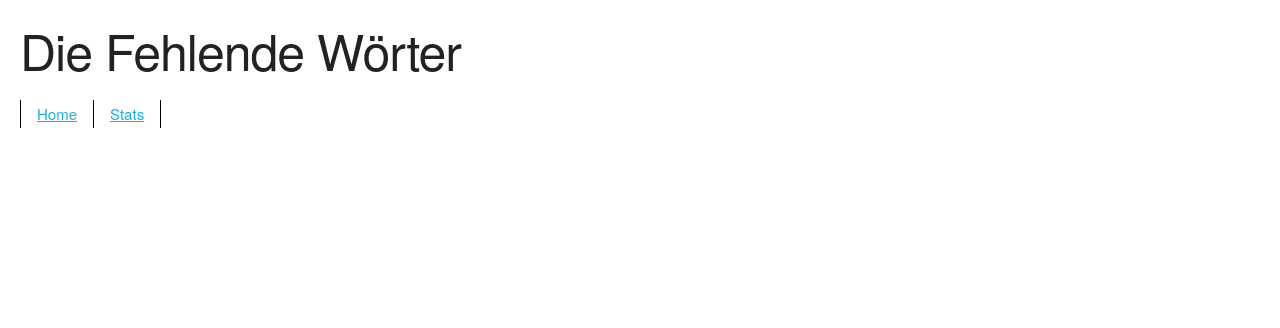
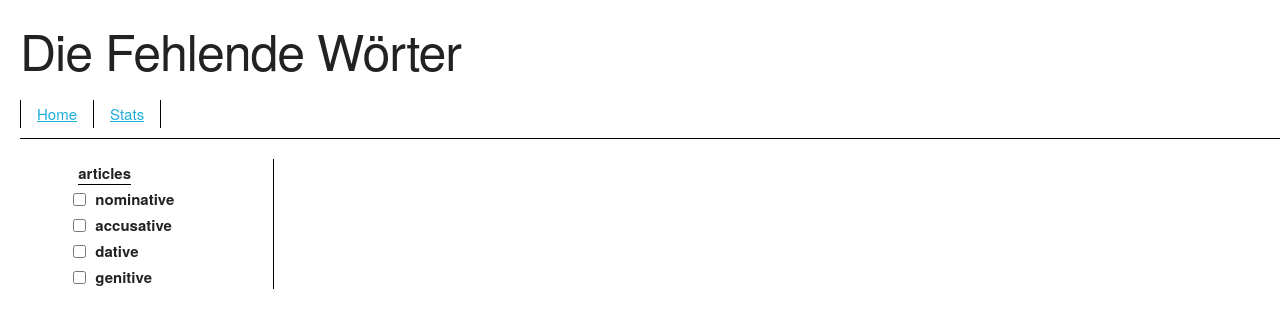
Before and after one commit to steve-nekoliczak/DieFehlendenWoerter, a Python web app: template templates/stats.html in a window 1280 px wide. Shown: the top 328 px of the page. Run offline with Jinja, Linux system fonts and the light colour scheme; the template is opened without the code that fills it, so the values that code supplies are empty; some libraries are stand-ins or nearby versions.

Commit message:
Banking changes from today.

```diff
--- a/static/css/dfw.css
+++ b/static/css/dfw.css
@@ -24,3 +24,8 @@ div {
     padding: 2px 16px;
     border-right: 1px solid black;
 }
+
+#header_border_div {
+    border-top: 1px solid black;
+    padding: 10px;
+}
--- a/static/css/skeleton.css
+++ b/static/css/skeleton.css
@@ -270,8 +270,9 @@ select:focus {
   outline: 0; }
 label,
 legend {
-  display: block;
+  display: inline;
   margin-bottom: .5rem;
+  margin-left: .5rem;
   font-weight: 600; }
 fieldset {
   padding: 0;
@@ -344,7 +345,7 @@ input,
 textarea,
 select,
 fieldset {
-  margin-bottom: 1.5rem; }
+  margin-bottom: 0rem; }
 pre,
 blockquote,
 dl,
--- /dev/null
+++ b/static/css/stats.css
@@ -0,0 +1,22 @@
+fieldset {
+}
+
+.item {
+    display: block;
+    width: 200px;
+    border-right: 1px solid black;
+}
+
+label {
+    display: inline;
+    vertical-align: middle;
+}
+
+input[type=checkbox] {
+    display: inline;
+    vertical-align: middle;
+}
+
+.section_label {
+    border-bottom: 1px solid black;
+}
--- a/static/js/stats.js
+++ b/static/js/stats.js
@@ -1,10 +1,43 @@
 
 ns = {};
+var article_stats = {};
 
-// article criteria
+// article: criteria
 var cases = ['Nom', 'Acc', 'Dat', 'Gen'];
 var defs = ['Def', 'Ind'];
 var genders = ['Masc', 'Fem', 'Neut', 'Plur'];
+// article: code to english dicts
+var d_cases = {
+    'Nom': 'nominative',
+    'Acc': 'accusative',
+    'Dat': 'dative',
+    'Gen': 'genitive'
+};
+var d_defs = {
+    'Def': 'definite',
+    'Ind': 'indefinite'
+};
+var d_genders = {
+    'Masc': 'masculine',
+    'Fem': 'feminine',
+    'Neut': 'neutral',
+    'Plur': 'plural'
+};
+// checkbox id to case name
+var d_checkbox_name = {
+    "art_nom_checkbox": 'Nom',
+    "art_acc_checkbox": 'Acc',
+    "art_dat_checkbox": 'Dat',
+    "art_gen_checkbox": 'Gen'
+};
+// checkbox id to chart id
+var d_checkbox_chart = {
+    "art_nom_checkbox": 'article_Nom_chart',
+    "art_acc_checkbox": 'article_Acc_chart',
+    "art_dat_checkbox": 'article_Dat_chart',
+    "art_gen_checkbox": 'article_Gen_chart'
+};
+
 
 // colors
 var lightblue = 'rgba(54, 162, 235, 0.2)';
@@ -33,7 +66,10 @@ ns.model = (function(){
             };
             $.ajax(ajax_options)
                 .done(function(data) {
-                    $body.trigger('model_get_stats_success', [data]);
+                    if (ex_type == 'article') {
+                        article_stats = data;
+                    }
+                    // $body.trigger('model_get_stats_success', [data]);
                 })
             /*
             // TODO setup fail case
@@ -53,12 +89,13 @@ ns.view = (function() {
             $('#chart_div').append($('<canvas>', {
                 id: chart_id,
                 width: '50px',
-                height: '30px'
+                height: '50px'
             }));
 
             var correct_data = [];
             var total_data = [];
             $.each(genders, function(i, gender) {
+                // These keys need to match the keys of the json dict coming in from the get_ calls.
                 var def_correct_key = case_ + '_Def_' + gender + '_correct';
                 var ind_correct_key = case_ + '_Ind_' + gender + '_correct';
                 correct_data.push(charts_data[def_correct_key] + charts_data[ind_correct_key]);
@@ -67,11 +104,13 @@ ns.view = (function() {
                 var ind_total_key = case_ + '_Ind_' + gender + '_total';
                 total_data.push(charts_data[def_total_key] + charts_data[ind_total_key]);
             });
-            $.each(correct_data, function(i, v) {
+
+            var genders_local = [];
+            $.each(genders, function(i, v) {
+                genders_local.push(d_genders[v]);
             });
-
             var chartData = {
-                labels: genders,
+                labels: genders_local,
                 datasets: [
                     {
                         label: 'correct',
@@ -95,7 +134,7 @@ ns.view = (function() {
                     options: {
                         title: {
                             display: true,
-                            text: case_
+                            text: 'article - ' + d_cases[case_]
                         },
                         tooltips: {
                             enabled: true,
@@ -103,7 +142,16 @@ ns.view = (function() {
                             intersect: true,
                             callbacks: {
                                 label: function(tooltipItem, data) {
-                                    return data.datasets[tooltipItem.datasetIndex].label + ': ' + tooltipItem.yLabel;
+                                    var i = tooltipItem.datasetIndex;
+                                    var this_val = tooltipItem.yLabel;
+                                    var output = data.datasets[i].label + ': ' + this_val ; // + ' (' + + ')';
+                                    if (data.datasets[i].label == 'correct') {
+                                        // i+1 assumes the next data set is the total count.
+                                        var total = data.datasets[i+1].data[tooltipItem.index];
+                                        var percent = Math.round((this_val / total) * 100);
+                                        output += ' (' + percent + '%)';
+                                    }
+                                    return output;
                                 }
                             }
                         },
@@ -111,12 +159,8 @@ ns.view = (function() {
 			});
         },
 
-        gen_article_charts: function(charts_data) {
-            $.each(cases, function(i, case_) {
-                $.each(defs, function(j, def) {
-                    ns.view.gen_article_chart(charts_data, case_, defs);
-                })
-            })
+        remove_article_chart: function(chart_id) {
+            $('#' + chart_id).remove();
         },
 
     }
@@ -128,11 +172,12 @@ ns.controller = (function(m, v) {
     var model = m,
         view = v;
 
-    $('#new_ex').click(function() {
-    });
-
-    $body.on('model_get_stats_success', function(x, data) {
-        view.gen_article_charts(data);
+    $('.article_checkbox').click(function() {
+        if ($(this).is(':checked', true)) {
+            view.gen_article_chart(article_stats, d_checkbox_name[$(this).attr('id')]);
+        } else {
+            view.remove_article_chart(d_checkbox_chart[$(this).attr('id')]);
+        }
     });
 
 }(ns.model, ns.view));
--- a/templates/header.html
+++ b/templates/header.html
@@ -8,4 +8,5 @@
             <a href='{{ url_for("stats") }}'>Stats</a>
         </li>
     </ul>
+    <div id="header_border_div"/>
 </div>
--- a/templates/stats.html
+++ b/templates/stats.html
@@ -6,6 +6,7 @@
     <title>Application Home Page</title>
     <link rel="stylesheet" href="https://cdnjs.cloudflare.com/ajax/libs/normalize/8.0.0/normalize.min.css">
     <link rel="stylesheet" href="static/css/dfw.css">
+    <link rel="stylesheet" href="static/css/stats.css">
     <link rel="stylesheet" href="static/css/normalize.css">
     <link rel="stylesheet" href="static/css/skeleton.css">
     <script
@@ -23,10 +24,33 @@
 <div id="banner">
     {% include "header.html" %}
 </div>
+<div id="selector_div" class="one columns">
+    <fieldset id="articles_set">
+
+        <div class="item">
+            <label class="section_label">articles</label>
+        </div>
+        <div class="item">
+            <input id="art_nom_checkbox" type="checkbox" class="article_checkbox">
+            <label for="art_nom_checkbox">nominative</label>
+        </div>
+        <div class="item">
+            <input id="art_acc_checkbox" type="checkbox" class="article_checkbox">
+            <label for="art_acc_checkbox">accusative</label>
+        </div>
+        <div class="item">
+            <input id="art_dat_checkbox" type="checkbox" class="article_checkbox">
+            <label for="art_dat_checkbox">dative</label>
+        </div>
+        <div class="item">
+            <input id="art_gen_checkbox" type="checkbox" class="article_checkbox">
+            <label for="art_gen_checkbox">genitive</label>
+        </div>
+
+    </fieldset>
+</div>
 <div class="container">
-    <div id="chart_div">
-        <canvas id="article_chart" width="50" height="30"></canvas>
-    </div>
+    <div id="chart_div"/>
 </div>
 </body>
 <script src="static/js/stats.js"></script>
```
